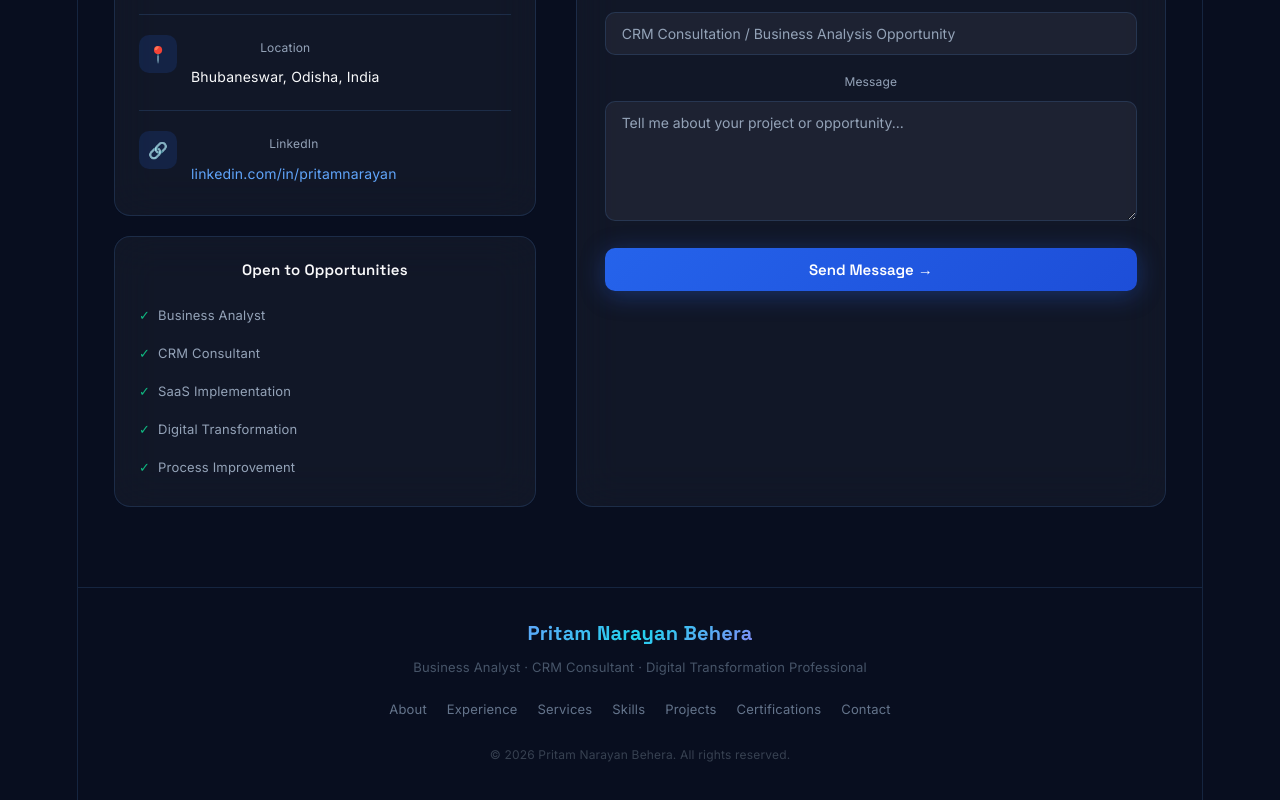
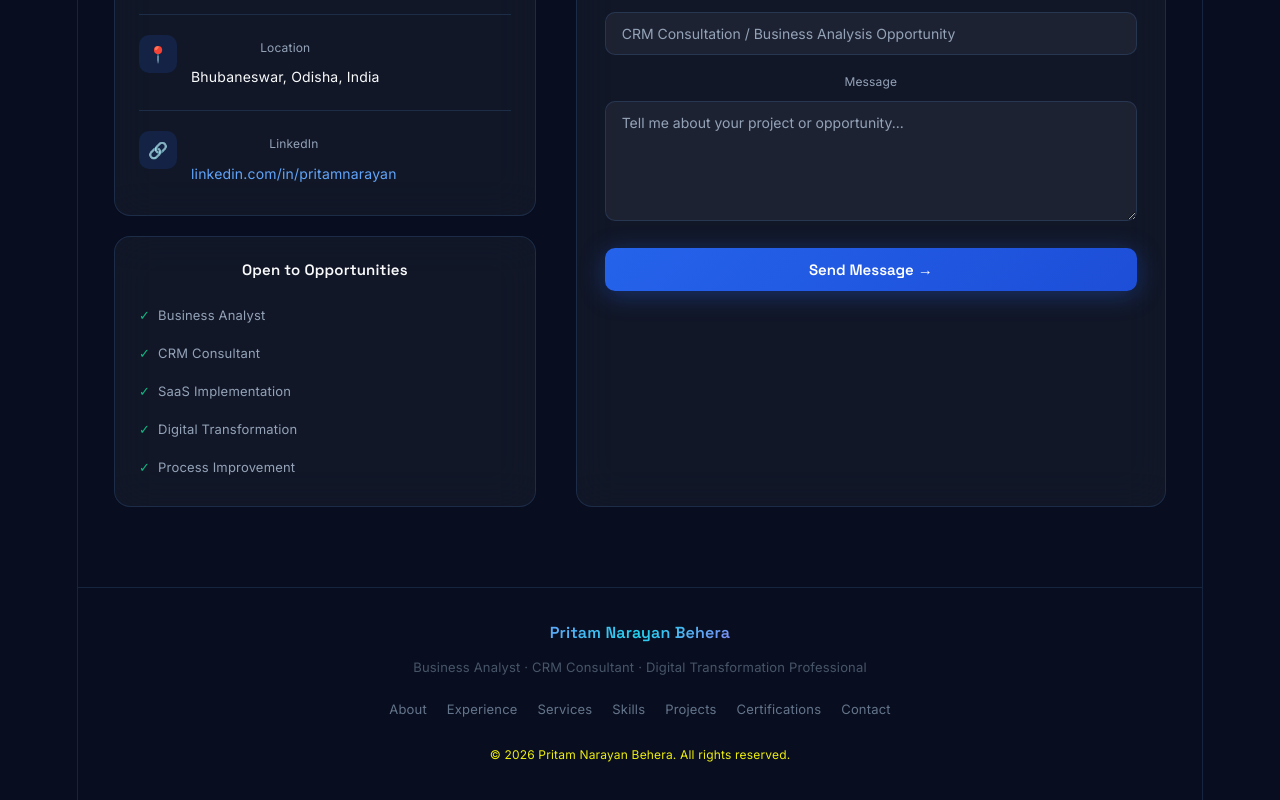
Before and after one commit to pritamnarayan/Pritam_Portfolio, a React (Vite) app: page / in a window 1280 px wide. Shown: the part 7122-7922 px from the top of the page. Built offline with nearby package versions, Linux system fonts and the light colour scheme.

Commit message:
Updated portfolio

```diff
--- a/src/App.jsx
+++ b/src/App.jsx
@@ -921,7 +921,7 @@ export default function Portfolio() {
       {/* FOOTER */}
       <footer style={{ borderTop: "1px solid var(--border)", padding: "32px 24px", textAlign: "center" }}>
         <div style={{ maxWidth: 1100, margin: "0 auto" }}>
-          <div className="display" style={{ fontWeight: 700, fontSize: 20, marginBottom: 8 }}>
+          <div className="display" style={{ fontWeight: 600, fontSize: 16, marginBottom: 8 }}>
             <span className="gradient-text">Pritam Narayan Behera</span>
           </div>
           <p style={{ color: "#475569", fontSize: 13, marginBottom: 16 }}>Business Analyst · CRM Consultant · Digital Transformation Professional</p>
@@ -930,7 +930,7 @@ export default function Portfolio() {
               <span key={n} style={{ color: "#64748B", fontSize: 13, cursor: "pointer" }} onClick={() => scrollTo(n.toLowerCase())}>{n}</span>
             ))}
           </div>
-          <p style={{ color: "#374151", fontSize: 12 }}>© {new Date().getFullYear()} Pritam Narayan Behera. All rights reserved.</p>
+          <p style={{ color: "#eeee0c", fontSize: 12 }}>© {new Date().getFullYear()} Pritam Narayan Behera. All rights reserved.</p>
         </div>
       </footer>
     </div>
```
